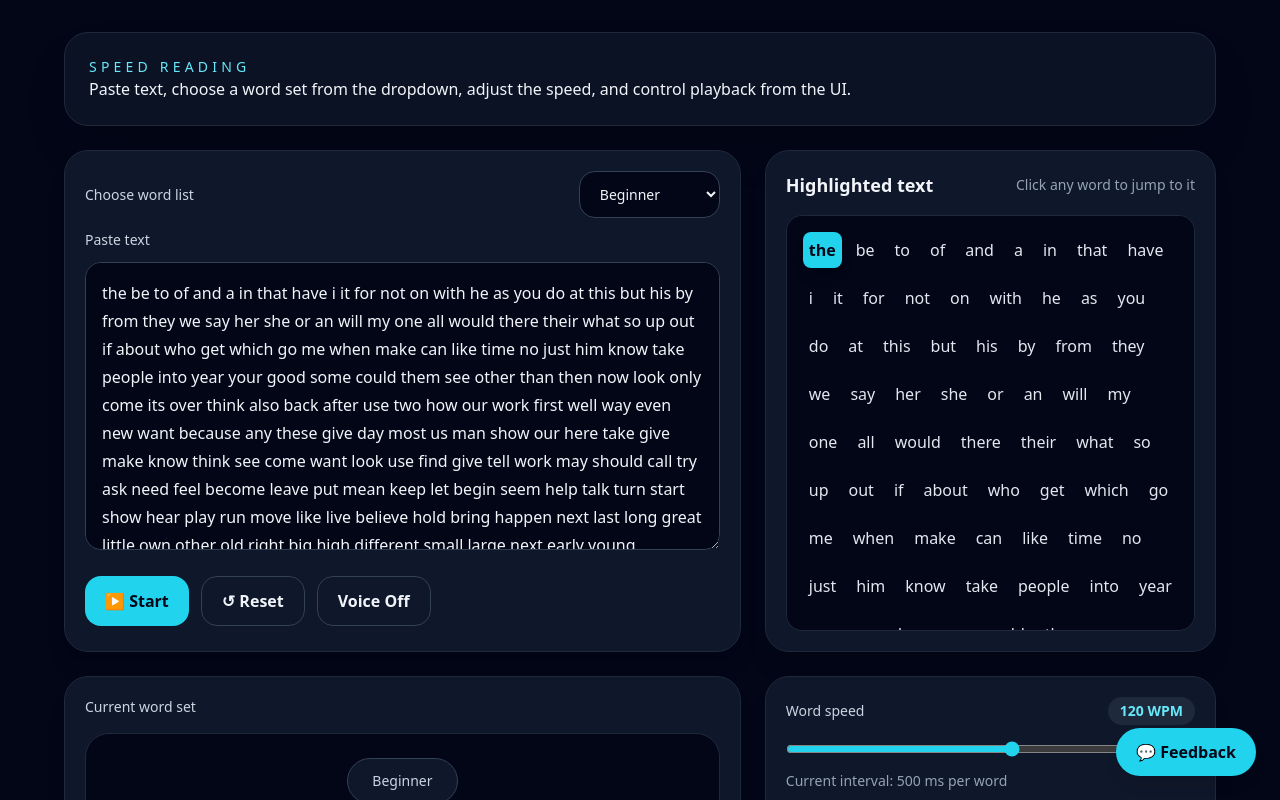
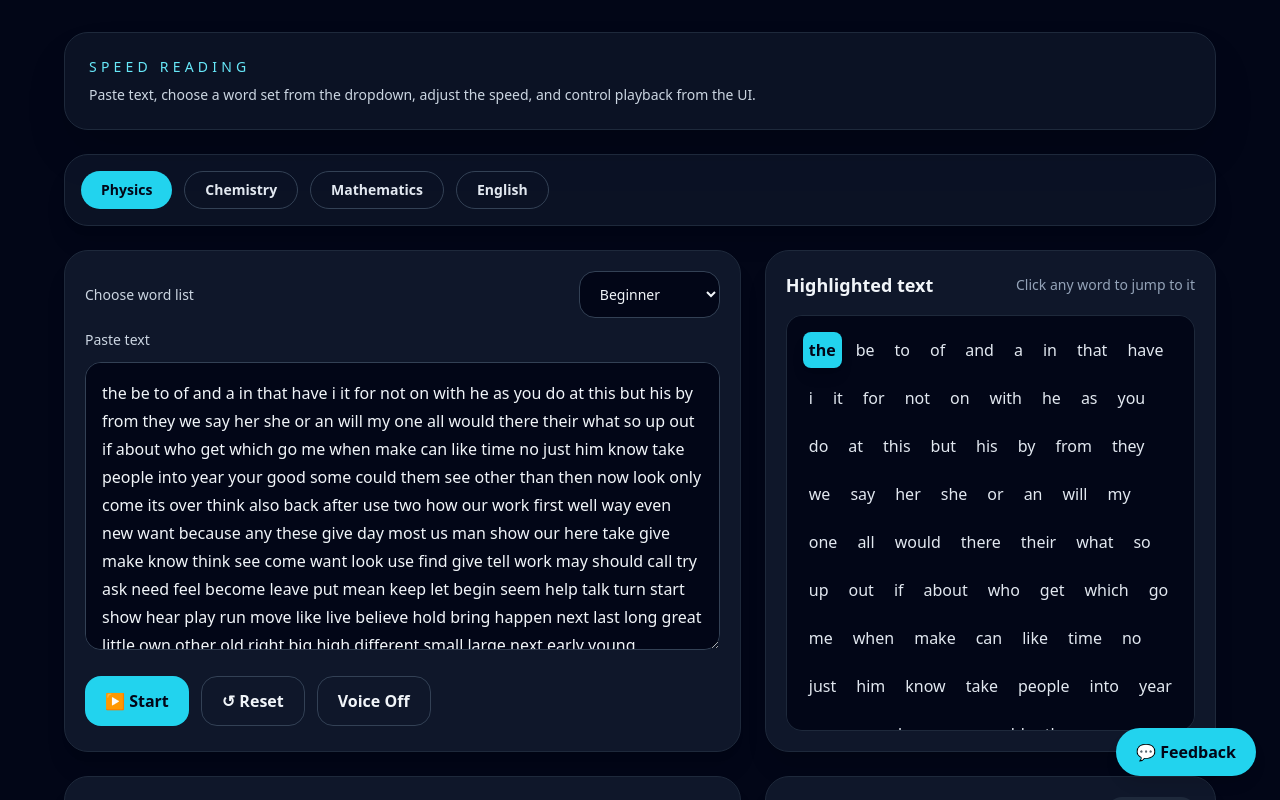
Before and after one commit to pariwesh-projects/speed-reading-app-v1, a React (Vite) app: page / in a window 1280 px wide. Shown: the top 800 px of the page. Built offline with nearby package versions, Linux system fonts and the light colour scheme.

Commit message:
feat: integrate subject navigation into app

```diff
--- a/src/App.jsx
+++ b/src/App.jsx
@@ -1,4 +1,5 @@
 import React, { useEffect, useMemo, useRef, useState } from "react";
+import SubjectNavigation from "./components/SubjectNavigation";
 
 const FALLBACK_WORD_SETS = [
   {
@@ -115,6 +116,7 @@ export default function SpeedReadingApp() {
   const [remainingSeconds, setRemainingSeconds] = useState(300);
   const [timerRunning, setTimerRunning] = useState(false);
   const [timerDone, setTimerDone] = useState(false);
+  const [activeSubject, setActiveSubject] = useState("physics");
 
   const timerRef = useRef(null);
   const countdownRef = useRef(null);
@@ -328,8 +330,15 @@ export default function SpeedReadingApp() {
       <div className="mx-auto max-w-6xl space-y-6">
         <header className="rounded-3xl border border-slate-800 bg-slate-900/70 p-6 shadow-2xl shadow-black/20">
           <p className="text-sm uppercase tracking-[0.3em] text-cyan-300">Speed Reading</p>
+          <p className="mt-2 text-sm text-slate-300">
             Paste text, choose a word set from the dropdown, adjust the speed, and control playback from the UI.
+          </p>
         </header>
+
+        <SubjectNavigation
+          activeSubject={activeSubject}
+          setActiveSubject={setActiveSubject}
+        />
 
         <div className="grid gap-6 lg:grid-cols-[1.2fr_0.8fr]">
           <section className="rounded-3xl border border-slate-800 bg-slate-900 p-5 shadow-xl">
```
